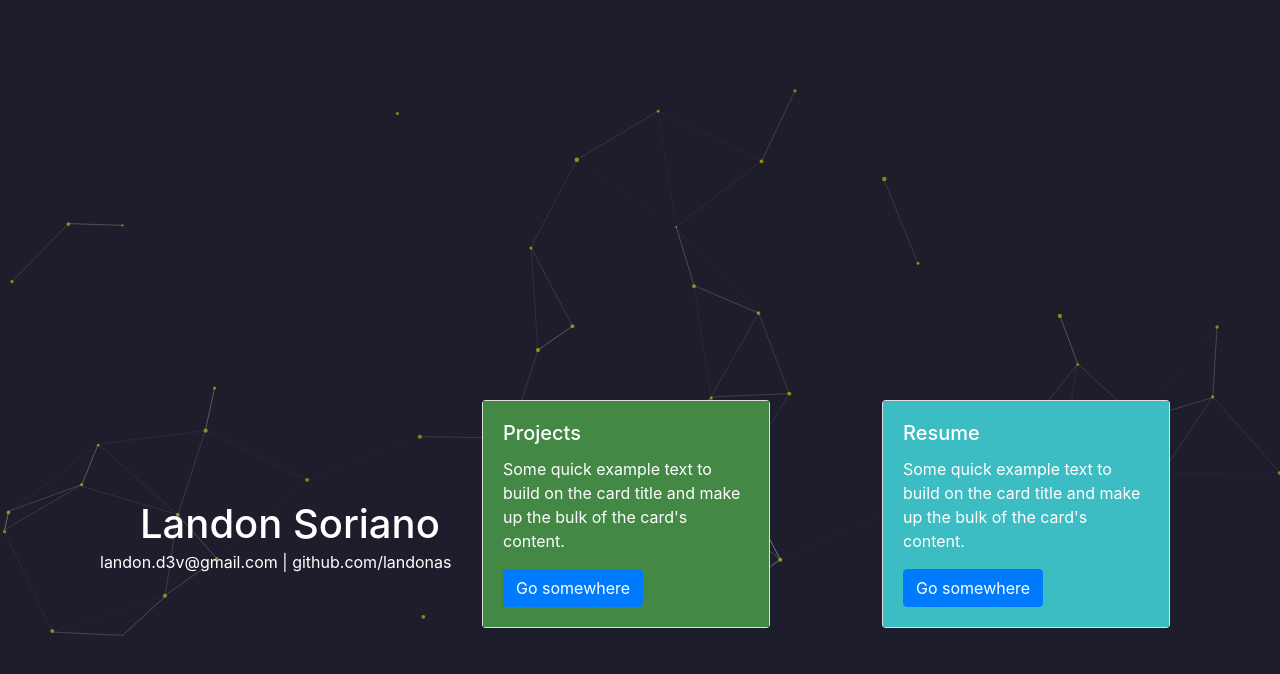
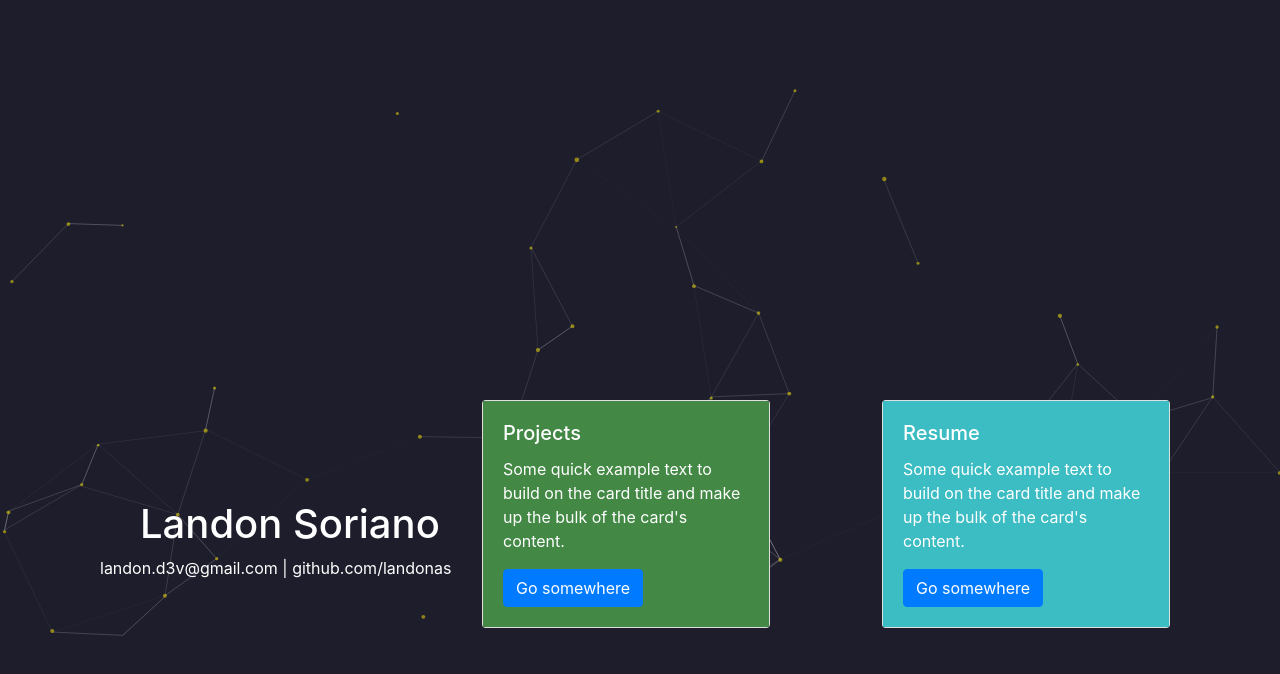
Before and after one commit to landonas/landonas.github.io, a plain HTML site: page index.html in a window 1280 px wide. Drawn offline with nearby package versions, Linux system fonts and the light colour scheme.

Commit message:
re-doing page layout

```diff
--- a/index.html
+++ b/index.html
@@ -3,7 +3,7 @@
 <head>
         <script src="//cdn.jsdelivr.net/particles.js/2.0.0/particles.min.js"></script>
         <script src="https://unpkg.com/@barba/core"></script>
-
+        <meta name="viewport" content="width=device-width, initial-scale=1">
         <title>Landon Soriano</title>
         <link href="https://stackpath.bootstrapcdn.com/bootstrap/4.4.1/css/bootstrap.min.css" rel="stylesheet" integrity="sha384-Vkoo8x4CGsO3+Hhxv8T/Q5PaXtkKtu6ug5TOeNV6gBiFeWPGFN9MuhOf23Q9Ifjh" crossorigin="anonymous">
 
@@ -23,7 +23,7 @@
             .test{
                 top:500px;
                 left:100px;
-                position: fixed;
+                position: absolute;
                 color: #fff;
             }
 
@@ -74,13 +74,11 @@
 <div class="header">
     <div id="particles-js">
 
+      <div class=".col-xs-6 .col-sm-4">
     <div class="test">
-
       <h1>Landon Soriano</h1>
-    </div>
-    <div class="sub-text">
-      landon.d3v@gmail.com | github.com/landonas
-
+        landon.d3v@gmail.com | github.com/landonas
+      </div>
 
     </div>
 
```
